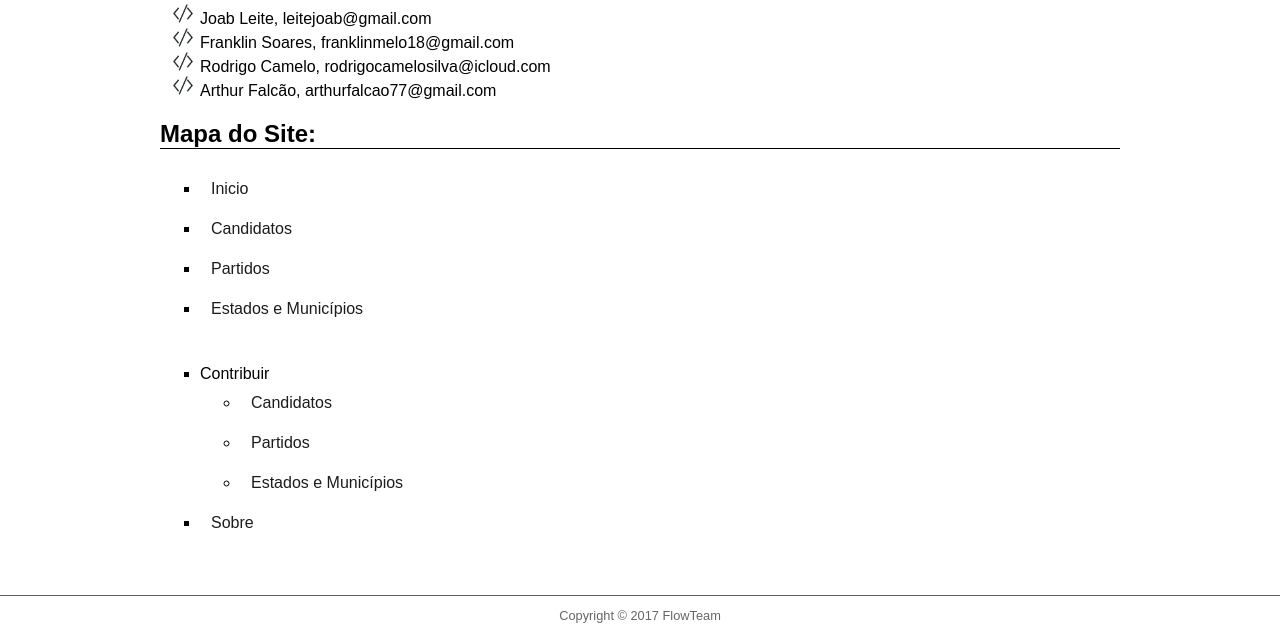
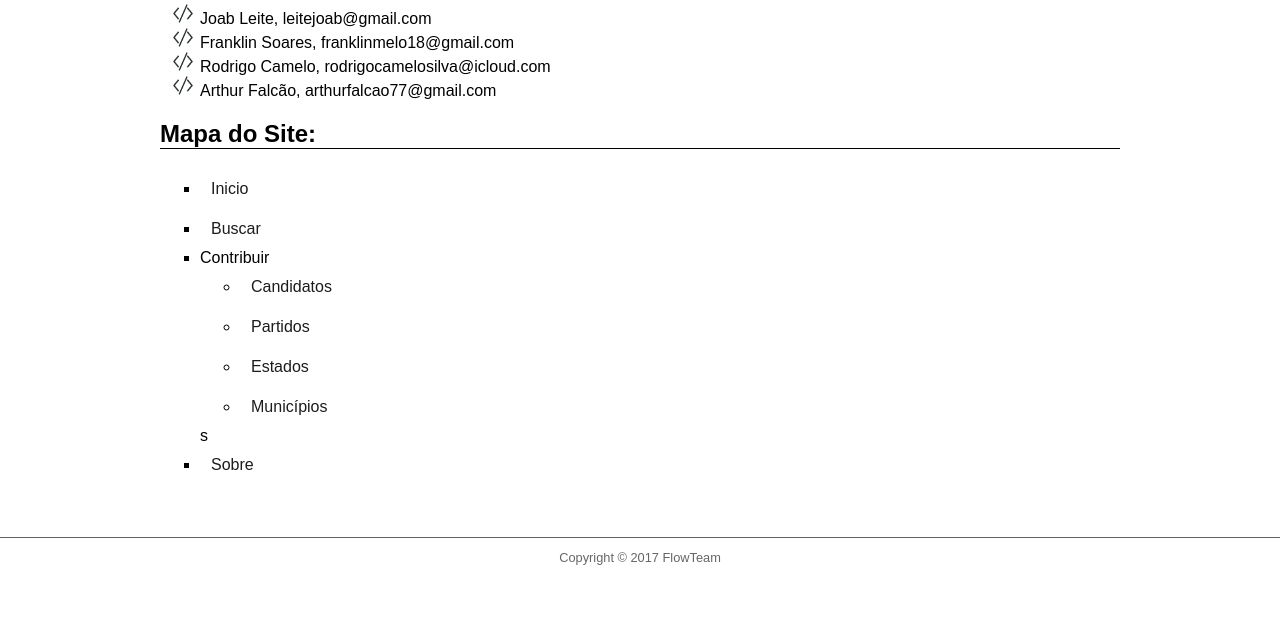
Before and after one commit to arthurfalcao/wikilitica, a PHP site: page /templates/sobre.php in a window 1280 px wide. Shown: the part 326-962 px from the top of the page. After the commit the page ends 891 px from the top, so only its background shows below. Run offline with PHP 8.4, Linux system fonts and the light colour scheme.

Commit message:
pagina sobre

```diff
--- a/templates/sobre.php
+++ b/templates/sobre.php
@@ -26,16 +26,15 @@
 			</ul>
 			<h2>Mapa do Site:</h2>
 			<ul type="square">
-				<li><a href="../index.html" class="link1"> Inicio</a></li>
-				<li><a href="./index_politicos.html" class="link1"> Candidatos</a>
-				<li><a href="./index_partidos.html" class="link1"> Partidos</a></li>
-				<li><a href="./index_regioes.html" class="link1"> Estados e Municípios</a> </li><br><br>
+				<li><a href="../index.php" class="link1"> Inicio</a></li>
+				<li><a href="./mostrar_lista.php" class="link1"> Buscar</a>
 				<li>Contribuir
 					<ul type="circle">
-						<li><a href="./cadastro_candidato.html" class="link1"> Candidatos</a></li>
-						<li><a href="./cadastro_partido.html" class="link1"> Partidos</a></li>
-						<li><a href="./cadastro_partido.html" class="link1"> Estados e Municípios</a></li>
-					</ul>
+						<li><a href="candidato.php" class="link1"> Candidatos</a></li>
+						<li><a href="partido.php" class="link1"> Partidos</a></li>
+						<li><a href="estado.php" class="link1"> Estados </a></li>
+						<li><a href="municipio.php" class="link1"> Municípios</a></li>
+					</ul>s
 				</li>
 				<li><a href="./sobre.html " class="link1"> Sobre</a> </li><br><br>
 			</ul>
```
